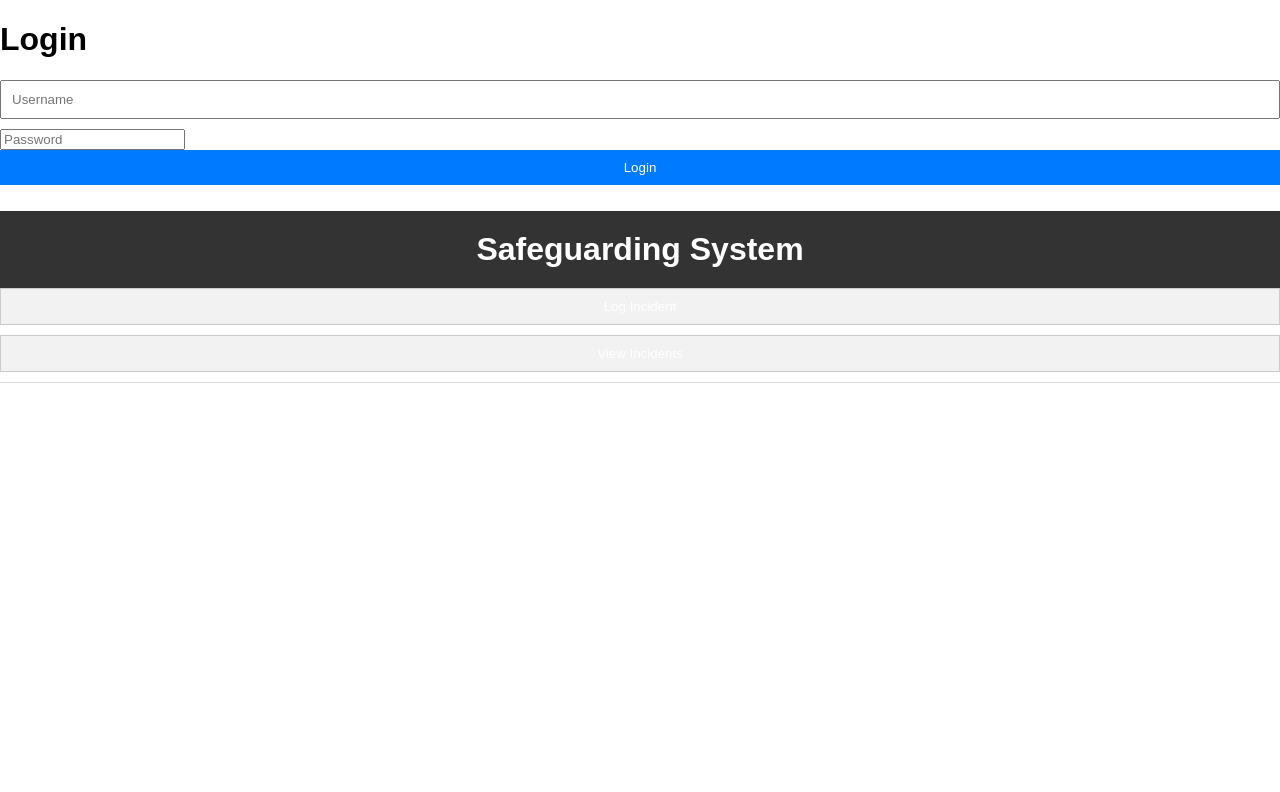
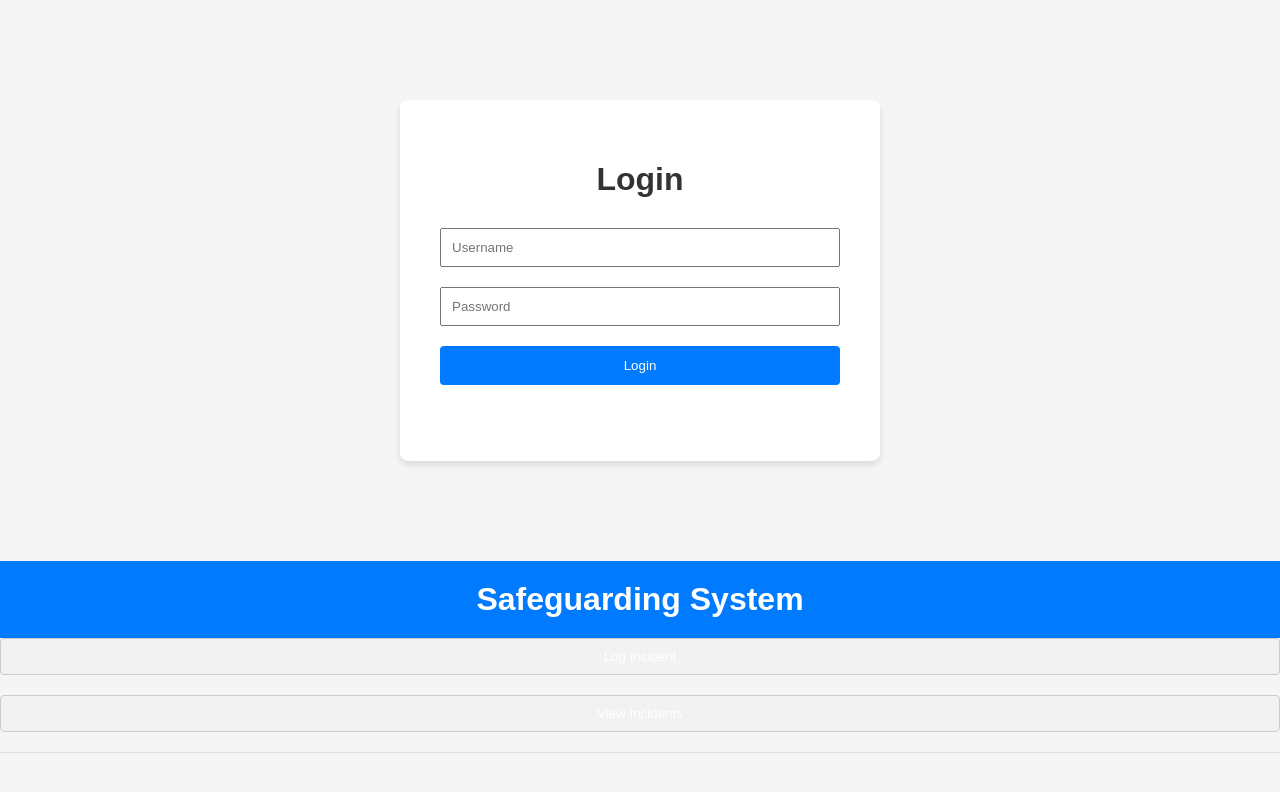
Before and after one commit to cfield1515/cfield1515.github.io, a plain HTML site: page index.html in a window 1280 px wide. Drawn offline with Linux system fonts and the light colour scheme.

Commit message:
Update styles.css

```diff
--- a/styles.css
+++ b/styles.css
@@ -2,10 +2,57 @@ body {
   font-family: Arial, sans-serif;
   margin: 0;
   padding: 0;
+  background-color: #f5f5f5;
+}
+
+.login-container {
+  width: 100%;
+  max-width: 400px;
+  margin: 100px auto;
+  background-color: #fff;
+  padding: 40px;
+  border-radius: 8px;
+  box-shadow: 0 4px 6px rgba(0, 0, 0, 0.1);
+  text-align: center;
+}
+
+.login-container h1 {
+  margin-bottom: 30px;
+  color: #333;
+}
+
+input[type="text"],
+input[type="password"],
+textarea,
+select,
+button {
+  width: 100%;
+  margin-bottom: 20px;
+  padding: 10px;
+  box-sizing: border-box;
+}
+
+button {
+  background-color: #007bff;
+  color: #fff;
+  border: none;
+  cursor: pointer;
+  padding: 12px 20px;
+  border-radius: 4px;
+  transition: background-color 0.3s;
+}
+
+button:hover {
+  background-color: #0056b3;
+}
+
+.error-message {
+  color: red;
+  margin-top: 10px;
 }
 
 header {
-  background-color: #333;
+  background-color: #007bff;
   color: #fff;
   padding: 20px;
   text-align: center;
@@ -39,26 +86,8 @@ header h1 {
   padding: 20px;
 }
 
-input[type="text"],
-textarea,
-select,
-button {
-  margin-bottom: 10px;
-  padding: 10px;
-  width: 100%;
-  box-sizing: border-box;
-}
-
-button {
-  background-color: #007bff;
-  color: #fff;
-  border: none;
-  cursor: pointer;
-  padding: 10px 20px;
-}
-
-button:hover {
-  background-color: #0056b3;
+.tabcontent.active {
+  display: block;
 }
 
 #incident-list {
```
